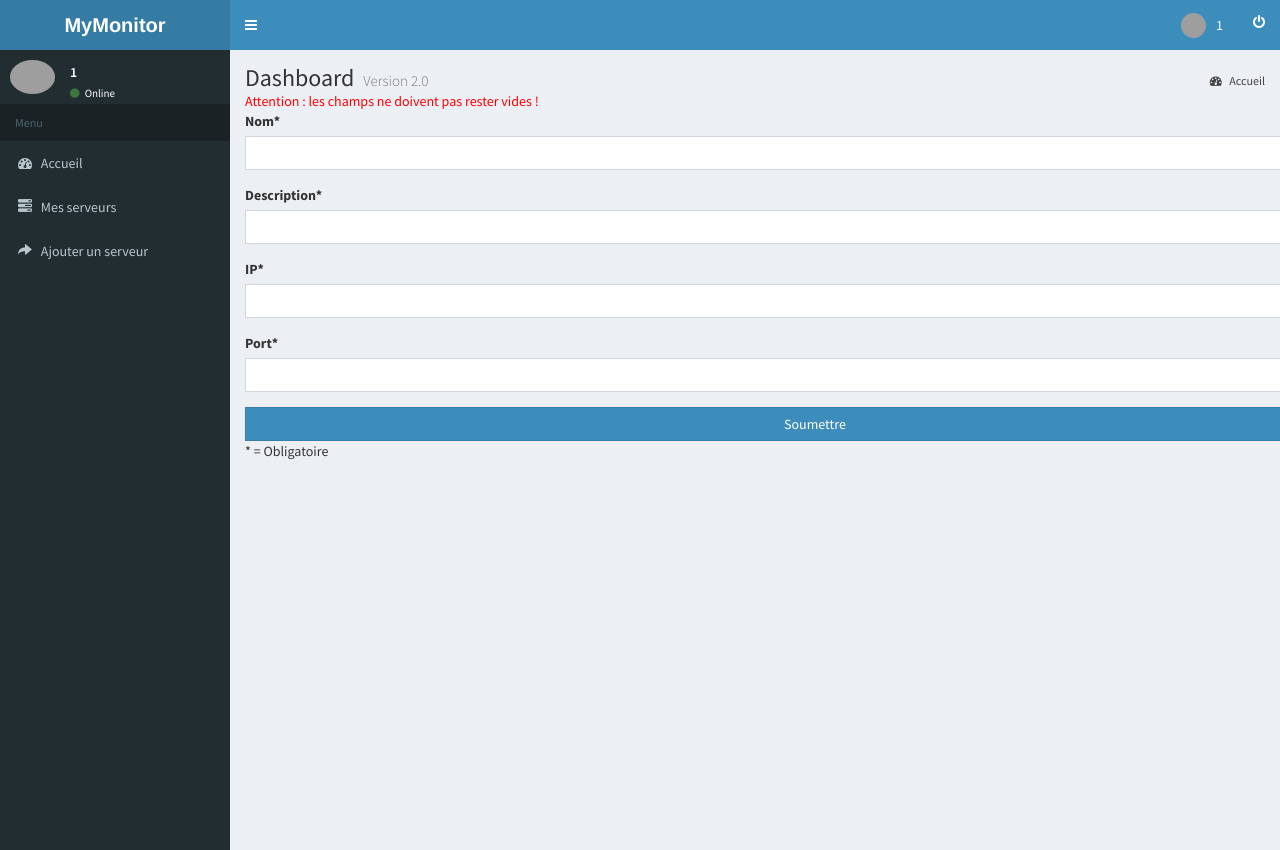
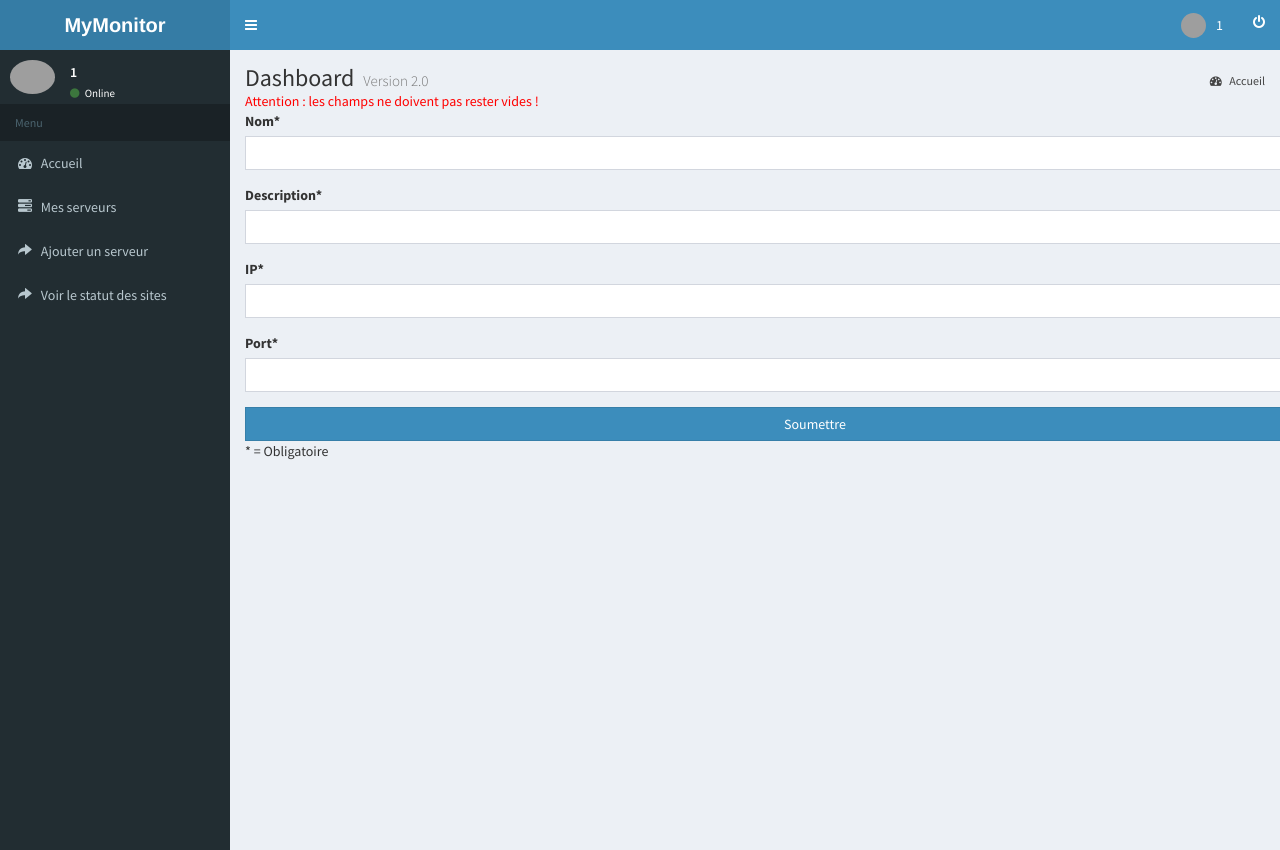
Before and after one commit to matiboux/MyMonitor, a PHP site: page /addserver.php in a window 1280 px wide. Run offline with PHP 8.4, Linux system fonts and the light colour scheme; the visitor is signed in with stand-in values (Sample User, id 1); some libraries are stand-ins or nearby versions; grey boxes are pictures that could not be loaded.

Commit message:
Update header.php

```diff
--- a/header.php
+++ b/header.php
@@ -137,7 +137,11 @@ if (!isset($_SESSION['login'])) {
                 <i class="glyphicon glyphicon-share-alt"></i> <span>Ajouter un serveur</span>
               </a>
             </li>
-
+            <li>
+              <a href="view_sites_statut.php">
+                <i class="glyphicon glyphicon-share-alt"></i> <span>Voir le statut des sites</span>
+              </a>
+            </li>
 
 
 
```
